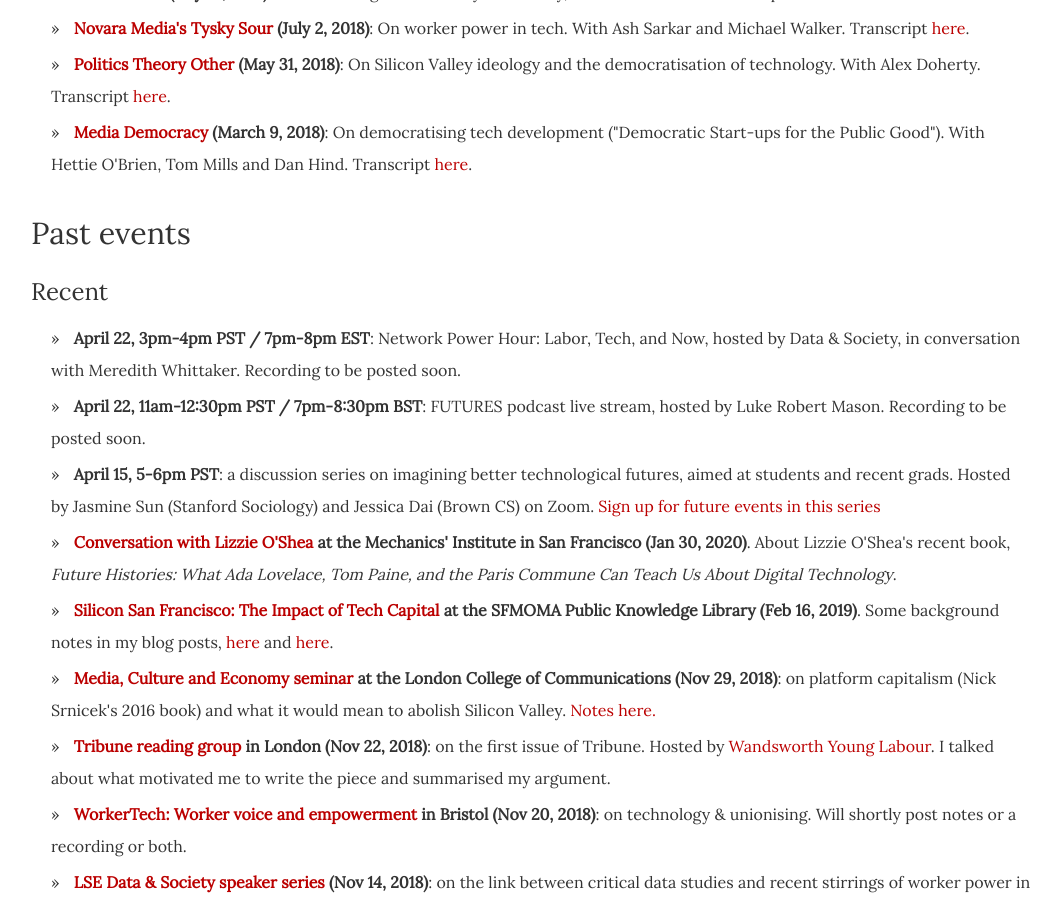
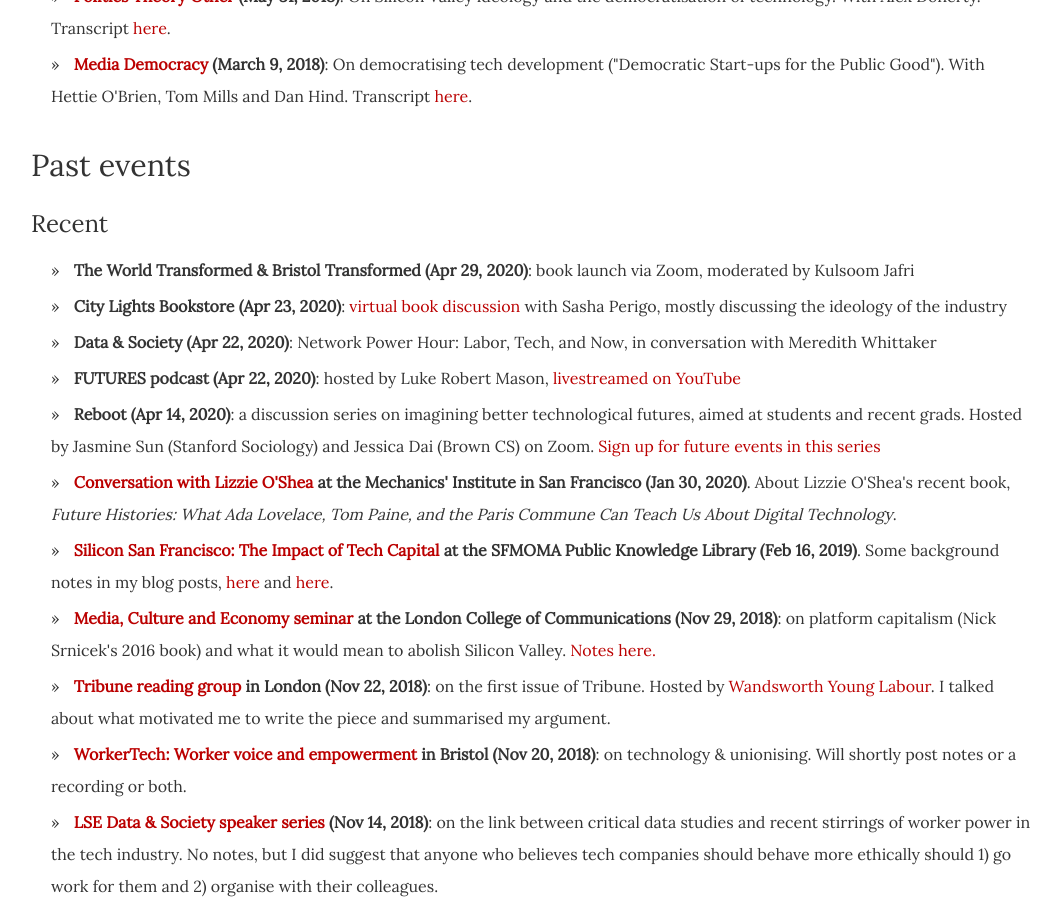
Before and after one commit to dellsystem/dellsystem.github.io, a Jekyll site: the page built from speaking/index.html, in a window 1280 px wide and 900 px high, scrolled down 1470 px. Shown: the whole window, without its empty margins (109-1169 px from the left). Built offline with Jekyll 4.4.1, drawn with Linux system fonts in a browser that asks for light colours; some of the changed text lies outside the part shown.

Commit message:
Update past/upcoming events

```diff
--- a/_includes/past.html
+++ b/_includes/past.html
@@ -1,9 +1,11 @@
 <h3>Recent</h3>
 
 <ul>
-    <li><strong>April 22, 3pm-4pm PST / 7pm-8pm EST</strong>: Network Power Hour: Labor, Tech, and Now, hosted by Data & Society, in conversation with Meredith Whittaker. Recording to be posted soon.</li>
-    <li><strong>April 22, 11am-12:30pm PST / 7pm-8:30pm BST</strong>: FUTURES podcast live stream, hosted by Luke Robert Mason. Recording to be posted soon.</li>
-    <li><strong>April 15, 5-6pm PST</strong>: a discussion series on imagining better technological futures, aimed at students and recent grads. Hosted by Jasmine Sun (Stanford Sociology) and Jessica Dai (Brown CS) on Zoom. <a href="https://reboothq.substack.com/p/coming-soon">Sign up for future events in this series</a></li>
+    <li><strong>The World Transformed & Bristol Transformed (Apr 29, 2020)</strong>: book launch via Zoom, moderated by Kulsoom Jafri</li>
+    <li><strong>City Lights Bookstore (Apr 23, 2020)</strong>: <a href="https://www.youtube.com/watch?v=QqRQijyicNM&t=">virtual book discussion</a> with Sasha Perigo, mostly discussing the ideology of the industry </li>
+    <li><strong>Data & Society (Apr 22, 2020)</strong>: Network Power Hour: Labor, Tech, and Now, in conversation with Meredith Whittaker</li>
+    <li><strong>FUTURES podcast (Apr 22, 2020)</strong>: hosted by Luke Robert Mason, <a href="https://www.youtube.com/watch?v=yJKeqrRS5Lc">livestreamed on YouTube</a></li>
+    <li><strong>Reboot (Apr 14, 2020)</strong>: a discussion series on imagining better technological futures, aimed at students and recent grads. Hosted by Jasmine Sun (Stanford Sociology) and Jessica Dai (Brown CS) on Zoom. <a href="https://reboothq.substack.com/p/coming-soon">Sign up for future events in this series</a></li>
     <li><strong><a href="https://www.versobooks.com/events/2058-lizzie-o-shea-and-wendy-liu-at-mechanics-institute">Conversation with Lizzie O'Shea</a> at the Mechanics' Institute in San Francisco (Jan 30, 2020)</strong>. About Lizzie O'Shea's recent book, <em>Future Histories: What Ada Lovelace, Tom Paine, and the Paris Commune Can Teach Us About Digital Technology</em>.</li>
 	<li><strong><a href="https://publicknowledge.sfmoma.org/events/silicon-san-francisco-the-impact-of-tech-capital/">Silicon San Francisco: The Impact of Tech Capital</a> at the SFMOMA Public Knowledge Library (Feb 16, 2019)</strong>. Some background notes in my blog posts, <a href="/posts/fragments-47">here</a> and <a href="/posts/fragments-48">here</a>.</li>
 	<li><strong><a href="https://twitter.com/rfbramall/status/1068157388690284544">Media, Culture and Economy seminar</a> at the London College of Communications (Nov 29, 2018)</strong>: on platform capitalism (Nick Srnicek's 2016 book) and what it would mean to abolish Silicon Valley. <a href="/speaking/platform-capitalism/">Notes here.</a></li>
--- a/_includes/upcoming.html
+++ b/_includes/upcoming.html
@@ -1,5 +1,4 @@
 <ul>
-    <li><strong>April 29, 11am-12:30pm Pacific / 7pm-8:30pm BST</strong>: Book launch over Zoom with <a href="https://theworldtransformed.org">The World Transformed</a> and <a href="https://bristoltransformed.org">Bristol Transformed</a> (<a href="https://us02web.zoom.us/meeting/register/tZYqdO6opjwtGtFE1i-Q7UAkKsADpsW6VC6V?fbclid=IwAR0ihhrV0Tr7Tpkgri3P4BD_KTJuUguSNQopS5JOKzP6Zc3p5CLPOnrFGWk">RSVP here</a>)</li>
     <li>
         <strong>May 6, 1pm Pacific</strong>:
         YouTube live discussion for <a href="https://www.redmayseattle.org/">Red May Seattle</a>, with Nick Dyer-Witheford, Elise Thorburn, James Steinhoff, and Chris Natale
```
